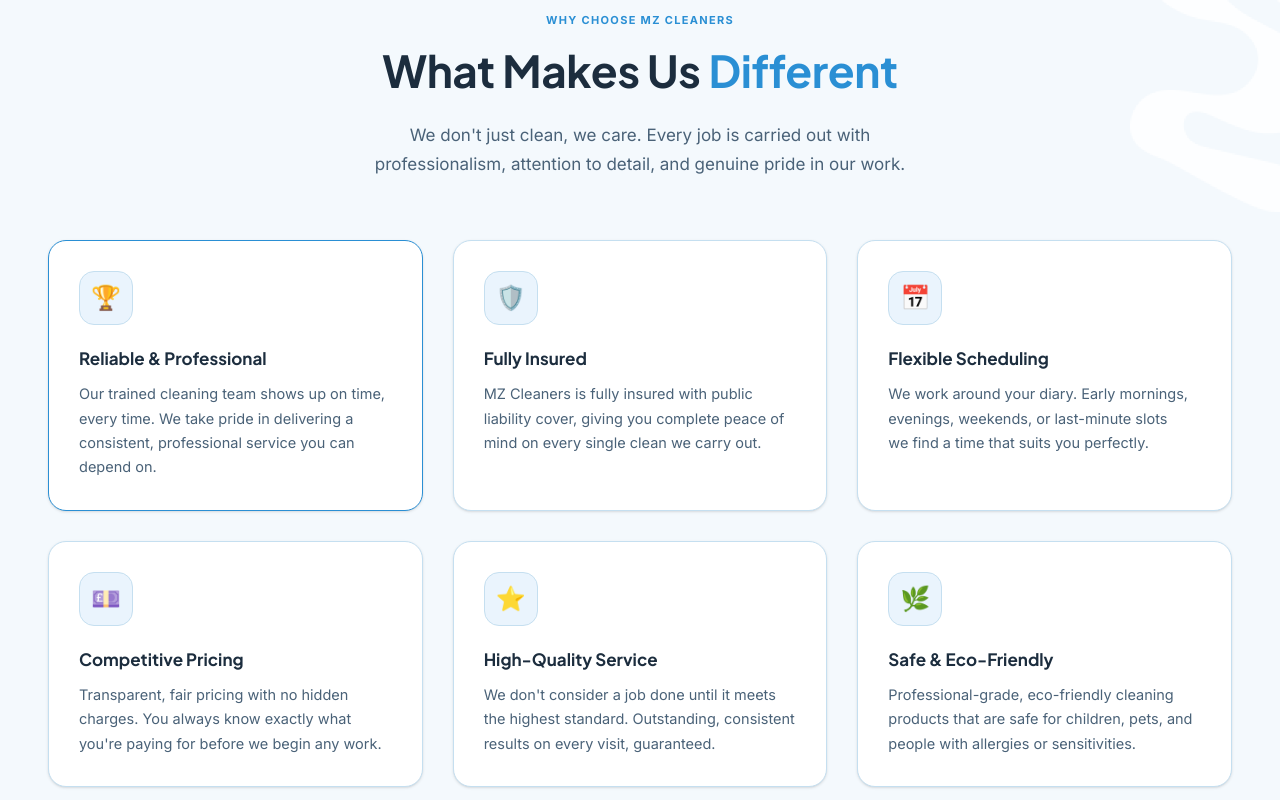
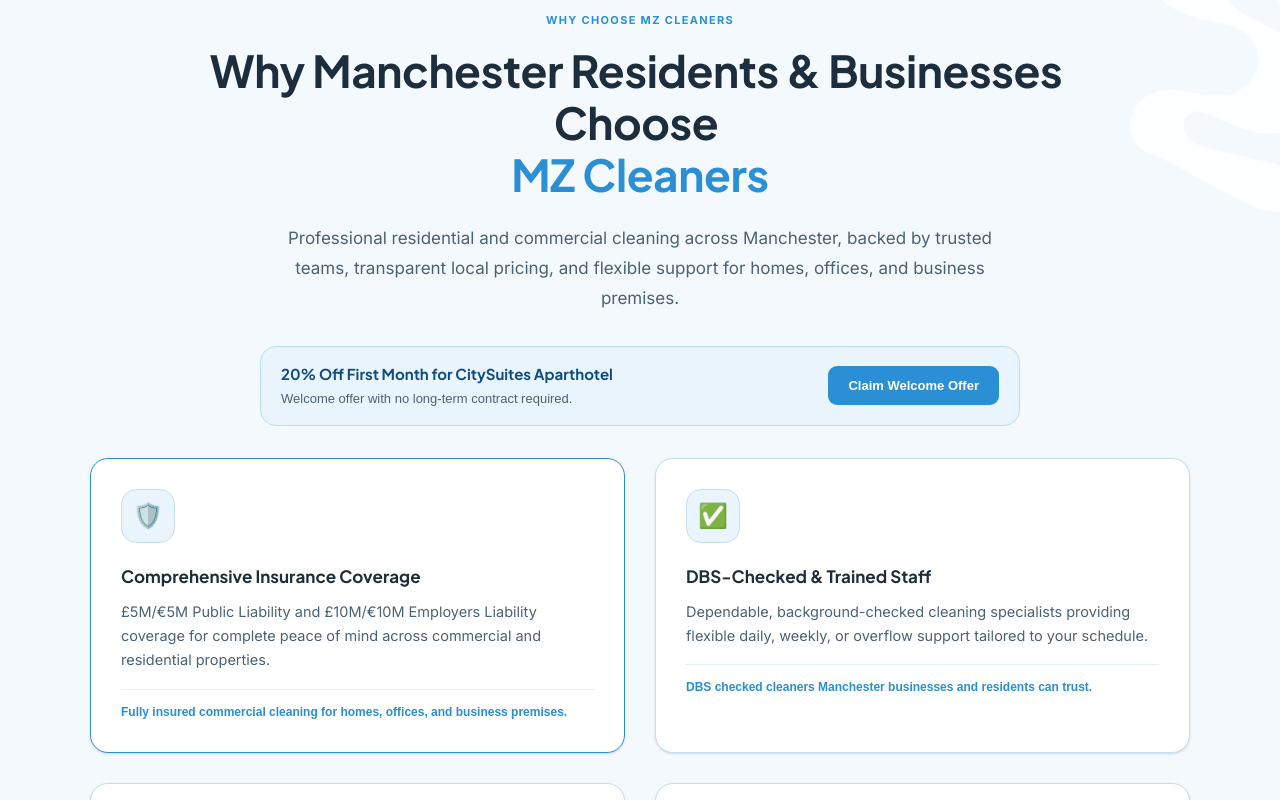
Before and after one commit to hanankhan98/gm-cleaners, a Next.js app: page / in a window 1280 px wide. Shown: the part 2040-2840 px from the top of the page. Built offline with nearby package versions, Linux system fonts and the light colour scheme.

Commit message:
Update why choose us section components and page layout

```diff
--- a/app/why-choose-us/page.tsx
+++ b/app/why-choose-us/page.tsx
@@ -8,8 +8,16 @@
 import OurGuaranteeSection from "@/components/why-choose-us/OurGuaranteeSection";
 
 export const metadata = {
-  title: "Why Choose Us | MZ Cleaners",
-  description: "Discover why Manchester homes and businesses trust MZ Cleaners. Satisfaction guarantee, fully insured, and highly trained staff.",
+  title: "Why Manchester Residents & Businesses Choose MZ Cleaners",
+  description: "Discover why Manchester residents and businesses choose MZ Cleaners: fully insured commercial cleaning, DBS checked cleaners, flexible contracts, local rates, and a 20% CitySuites Aparthotel welcome offer.",
+  keywords: [
+    "DBS checked cleaners Manchester",
+    "fully insured commercial cleaning",
+    "flexible office cleaning contracts",
+    "residential cleaning Manchester",
+    "cheapest local Manchester cleaning rates",
+    "CitySuites Aparthotel cleaning offer",
+  ],
 };
 
 export default function WhyChooseUsPage() {
--- a/components/WhyChooseUs.tsx
+++ b/components/WhyChooseUs.tsx
@@ -1,78 +1,34 @@
 import AnimateOnScroll from "@/components/AnimateOnScroll";
+import Link from "next/link";
 
 export default function WhyChooseUs() {
   const features = [
     {
-      title: "Reliable & Professional",
-      description: (
-        <>
-          Our trained cleaning team shows up on time, <br className="hidden lg:block" />
-          every time. We take pride in delivering a <br className="hidden lg:block" />
-          consistent, professional service you can <br className="hidden lg:block" />
-          depend on.
-        </>
-      ),
-      icon: "🏆",
+      title: "Comprehensive Insurance Coverage",
+      description: "£5M/€5M Public Liability and £10M/€10M Employers Liability coverage for complete peace of mind across commercial and residential properties.",
+      microText: "Fully insured commercial cleaning for homes, offices, and business premises.",
+      icon: "🛡️",
       borderColor: "border-[#2a8fd4]",
     },
     {
-      title: "Fully Insured",
-      description: (
-        <>
-          MZ Cleaners is fully insured with public <br className="hidden lg:block" />
-          liability cover, giving you complete peace of <br className="hidden lg:block" />
-          mind on every single clean we carry out.
-        </>
-      ),
-      icon: "🛡️",
+      title: "DBS-Checked & Trained Staff",
+      description: "Dependable, background-checked cleaning specialists providing flexible daily, weekly, or overflow support tailored to your schedule.",
+      microText: "DBS checked cleaners Manchester businesses and residents can trust.",
+      icon: "✅",
       borderColor: "border-[#c5dff0]",
     },
     {
-      title: "Flexible Scheduling",
-      description: (
-        <>
-          We work around your diary. Early mornings, <br className="hidden lg:block" />
-          evenings, weekends, or last-minute slots <br className="hidden lg:block" />
-          we find a time that suits you perfectly.
-        </>
-      ),
-      icon: "📅",
+      title: "Exclusive CitySuites Aparthotel Offer",
+      description: "Get 20% off your first month of professional cleaning services with zero long-term contracts required.",
+      microText: "Flexible office cleaning contracts with a welcome saving for CitySuites Aparthotel.",
+      icon: "🎁",
       borderColor: "border-[#c5dff0]",
     },
     {
-      title: "Competitive Pricing",
-      description: (
-        <>
-          Transparent, fair pricing with no hidden <br className="hidden lg:block" />
-          charges. You always know exactly what <br className="hidden lg:block" />
-          you're paying for before we begin any work.
-        </>
-      ),
+      title: "Cheapest Local Manchester Rates",
+      description: "Unbeatable pricing guaranteed for all Manchester residents without compromising on quality.",
+      microText: "Local Manchester cleaning prices with clear quotes and no hidden charges.",
       icon: "💷",
-      borderColor: "border-[#c5dff0]",
-    },
-    {
-      title: "High-Quality Service",
-      description: (
-        <>
-          We don't consider a job done until it meets <br className="hidden lg:block" />
-          the highest standard. Outstanding, consistent <br className="hidden lg:block" />
-          results on every visit, guaranteed.
-        </>
-      ),
-      icon: "⭐",
-      borderColor: "border-[#c5dff0]",
-    },
-    {
-      title: "Safe & Eco-Friendly",
-      description: (
-        <>
-          Professional-grade, eco-friendly cleaning <br className="hidden lg:block" />
-          products that are safe for children, pets, and <br className="hidden lg:block" />
-          people with allergies or sensitivities.
-        </>
-      ),
-      icon: "🌿",
       borderColor: "border-[#c5dff0]",
     },
   ];
@@ -88,22 +44,31 @@
 
         {/* Title */}
         <AnimateOnScroll animation="fade-up">
-          <h2 className="flex flex-wrap items-center justify-center font-plus-jakarta-sans font-bold text-[32px] md:text-[44px] text-center tracking-[-0.88px] leading-[1.18] mb-6">
-          <span className="text-[#1c2d3e] tracking-[-0.39px] mr-2">What Makes Us</span>
-          <span className="text-[#2a8fd4] tracking-[-0.39px]">Different</span>
+          <h2 className="flex max-w-4xl flex-wrap items-center justify-center font-plus-jakarta-sans font-bold text-[32px] md:text-[44px] text-center tracking-[-0.88px] leading-[1.18] mb-6">
+          <span className="text-[#1c2d3e] tracking-[-0.39px] mr-2">Why Manchester Residents &amp; Businesses Choose</span>
+          <span className="text-[#2a8fd4] tracking-[-0.39px]">MZ Cleaners</span>
         </h2>
         </AnimateOnScroll>
 
         {/* Subtitle */}
         <AnimateOnScroll animation="fade-up" delay={100}>
-          <p className="font-inter font-normal text-[#4a6278] text-[16px] md:text-[17px] text-center tracking-[0] leading-[1.75] mb-8 md:mb-[60px] max-w-[700px]">
-            We don't just clean, we care. Every job is carried out with <br className="hidden md:block" />
-            professionalism, attention to detail, and genuine pride in our work.
+          <p className="font-inter font-normal text-[#4a6278] text-[16px] md:text-[17px] text-center tracking-[0] leading-[1.75] mb-8 max-w-[760px]">
+            Professional residential and commercial cleaning across Manchester, backed by trusted teams, transparent local pricing, and flexible support for homes, offices, and business premises.
           </p>
+
+          <AnimateOnScroll animation="fade-up" delay={150} className="mb-8 w-full max-w-[900px]">
+            <div className="flex flex-col items-center justify-between gap-4 rounded-[16px] border border-[#b9ddf4] bg-[#eaf4fd] px-5 py-4 text-center md:flex-row md:text-left">
+              <div>
+                <p className="font-plus-jakarta-sans text-[15px] font-bold text-[#0f4c81]">20% Off First Month for CitySuites Aparthotel</p>
+                <p className="mt-1 text-[13px] text-[#4a6278]">Welcome offer with no long-term contract required.</p>
+              </div>
+              <Link href="/quote" className="shrink-0 rounded-[9px] bg-[#2a8fd4] px-5 py-2.5 text-[13px] font-bold text-white transition-colors hover:bg-[#237cbd]">Claim Welcome Offer</Link>
+            </div>
+          </AnimateOnScroll>
         </AnimateOnScroll>
 
         {/* Cards Grid */}
-        <div className="grid grid-cols-1 md:grid-cols-2 lg:grid-cols-3 gap-6 lg:gap-[30px] w-full max-w-[1440px]">
+        <div className="grid w-full max-w-[1100px] grid-cols-1 gap-6 md:grid-cols-2 lg:gap-[30px]">
           {features.map((feature, index) => (
             <AnimateOnScroll key={index} animation="fade-up" delay={index * 100} className="w-full">
               <div
@@ -122,13 +87,21 @@
               </h3>
 
               {/* Card Description */}
-              <p className="font-inter font-normal text-[#4a6278] text-[14.5px] tracking-[0] leading-[24.4px] flex-1">
+              <p className="font-inter font-normal text-[#4a6278] text-[14.5px] tracking-[0] leading-[24.4px]">
                 {feature.description}
               </p>
+              <p className="mt-4 border-t border-[#e4eff7] pt-3 text-[12px] font-semibold leading-5 text-[#2a8fd4]">{feature.microText}</p>
             </div>
             </AnimateOnScroll>
           ))}
         </div>
+
+        <AnimateOnScroll animation="fade-up" delay={450} className="mt-8">
+          <div className="flex flex-wrap items-center justify-center gap-3">
+            <span className="rounded-full border border-[#b9ddf4] bg-white px-4 py-2 text-[12px] font-bold text-[#0f4c81]">Fully Insured (£5M/€5M &amp; £10M/€10M)</span>
+            <span className="rounded-full border border-[#b9ddf4] bg-white px-4 py-2 text-[12px] font-bold text-[#0f4c81]">DBS Checked</span>
+          </div>
+        </AnimateOnScroll>
       </div>
 
       {/* Decorative Background Elements */}
--- a/components/why-choose-us/SixReasonsGrid.tsx
+++ b/components/why-choose-us/SixReasonsGrid.tsx
@@ -4,45 +4,31 @@
 const reasons = [
   {
     id: '01',
-    icon: '🏆',
-    title: 'Professional & Reliable Service',
-    description: 'When you book with MZ Cleaners, we show up on time, complete the job to the agreed standard, and communicate clearly at every step. No excuses, no surprises.',
-    bullets: ['Punctual arrival every visit', 'Consistent team assigned to you', 'Clear communication throughout']
+    icon: '🛡️',
+    title: 'Comprehensive Insurance Coverage',
+    description: '£5M/€5M Public Liability and £10M/€10M Employers Liability coverage for complete peace of mind across commercial and residential properties.',
+    bullets: ['Fully insured commercial cleaning', 'Residential and business cover', 'Peace of mind on every clean']
   },
   {
     id: '02',
-    icon: '🔍',
-    title: 'Exceptional Attention to Detail',
-    description: 'We clean the areas others overlook. Behind appliances, inside cupboards, grout lines, skirting boards — our team is methodical, thorough, and detail-focused every time.',
-    bullets: ['No area left uncleaned', 'Methodical room-by-room approach', 'Quality checked before we leave']
+    icon: '✅',
+    title: 'DBS-Checked & Trained Staff',
+    description: 'Dependable, background-checked cleaning specialists providing flexible daily, weekly, or overflow support tailored to your schedule.',
+    bullets: ['DBS checked cleaners Manchester', 'Reference verified before hiring', 'Professional and respectful always']
   },
   {
     id: '03',
-    icon: '✅',
-    title: 'Friendly & Trustworthy Cleaners',
-    description: 'All MZ Cleaners staff are DBS checked, reference verified, and trained before entering any property. You can feel completely safe and comfortable with our team.',
-    bullets: ['Full DBS background checks', 'Reference verified before hiring', 'Professional and respectful always']
+    icon: '🎁',
+    title: 'Exclusive CitySuites Aparthotel Offer',
+    description: 'Get 20% off your first month of professional cleaning services with zero long-term contracts required.',
+    bullets: ['20% off your first month', 'No long-term contract required', 'Professional commercial cleaning']
   },
   {
     id: '04',
-    icon: '📅',
-    title: 'Flexible Appointments',
-    description: 'Early mornings, evenings, weekends, last-minute bookings — we work around your schedule, not the other way around. Cleaning that fits into your life.',
-    bullets: ['Early morning & evening slots', 'Weekend availability', 'Last-minute bookings welcome']
-  },
-  {
-    id: '05',
-    icon: '⭐',
-    title: 'Customer Satisfaction Guaranteed',
-    description: 'We are not happy until you are happy. If anything falls short of your expectations, we return and put it right at zero extra cost. That is our promise to every client.',
-    bullets: ['Satisfaction guarantee', 'Free return visit if needed', 'Highly recommended by customers']
-  },
-  {
-    id: '06',
-    icon: '🌿',
-    title: 'Safe Cleaning Methods & Products',
-    description: 'We use professional-grade, eco-friendly cleaning products that are non-toxic and safe for children, pets, and allergy sufferers. We care for your people, not just your property.',
-    bullets: ['Eco-friendly & non-toxic products', 'Safe for children and pets', 'Kind to the environment']
+    icon: '💷',
+    title: 'Cheapest Local Manchester Rates',
+    description: 'Unbeatable pricing guaranteed for all Manchester residents without compromising on quality.',
+    bullets: ['Local Manchester pricing', 'Clear quotes with no hidden fees', 'Quality service at a fair rate']
   }
 ];
 
@@ -67,7 +53,7 @@
 
         {/* Subtitle */}
         <p className="font-inter text-[15px] md:text-[17px] leading-[1.75] text-[rgba(255,255,255,0.68)] max-w-[550px] mb-16 text-center md:text-left mx-auto md:mx-0">
-          Every reason below is a commitment we make to every single client, on every single clean.
+          Trust guarantees, local pricing benefits, and flexible support for Manchester homes and businesses.
         </p>
         </AnimateOnScroll>
 
--- a/components/why-choose-us/WhyChooseUsHero.tsx
+++ b/components/why-choose-us/WhyChooseUsHero.tsx
@@ -21,8 +21,8 @@
           <span className="text-white">Why Choose Us</span>
         </div>
         <AnimateOnScroll animation="fade-up">
-          <h1 className="text-[34px] md:text-[58px] font-extrabold font-plus-jakarta-sans tracking-[-1.74px] leading-tight mb-4">
-            Why Choose{' '}
+          <h1 className="max-w-5xl text-[34px] md:text-[58px] font-extrabold font-plus-jakarta-sans tracking-[-1.74px] leading-tight mb-4">
+            Why Manchester Residents &amp; Businesses Choose{' '}
             <span className="text-transparent bg-clip-text bg-gradient-to-r from-[#fff] to-[#5bb8f5]">
               MZ Cleaners
             </span>
@@ -30,15 +30,21 @@
         </AnimateOnScroll>
         <AnimateOnScroll animation="fade-up" delay={100}>
           <p className="text-[16px] md:text-[18px] leading-[30.6px] text-white/90 max-w-2xl mx-auto">
-            We're not just a cleaning company — we're a team of dedicated professionals who genuinely care about every result we deliver. Here's why local homes and businesses trust us.
+            Fully insured commercial cleaning and DBS checked cleaners Manchester residents and businesses can trust, with flexible office cleaning contracts and competitive local rates.
           </p>
         </AnimateOnScroll>
         <AnimateOnScroll animation="fade-up" delay={200}>
           <div className="flex flex-wrap items-center justify-center gap-2 md:gap-3 mt-5 md:mt-8">
             <span className="px-5 py-2.5 rounded-full bg-white/12 border border-white/20 text-[13px] md:text-[14px] font-semibold text-white/90 backdrop-blur-[8px]">Trusted by local homes and businesses</span>
             <span className="px-5 py-2.5 rounded-full bg-white/12 border border-white/20 text-[13px] md:text-[14px] font-semibold text-white/90 backdrop-blur-[8px]">Highly rated service</span>
-            <span className="px-5 py-2.5 rounded-full bg-white/12 border border-white/20 text-[13px] md:text-[14px] font-semibold text-white/90 backdrop-blur-[8px]">Fully insured for your peace of mind</span>
-            <span className="px-5 py-2.5 rounded-full bg-white/12 border border-white/20 text-[13px] md:text-[14px] font-semibold text-white/90 backdrop-blur-[8px]">Experienced, professional team</span>
+            <span className="px-5 py-2.5 rounded-full bg-white/12 border border-white/20 text-[13px] md:text-[14px] font-semibold text-white/90 backdrop-blur-[8px]">Fully Insured (£5M/€5M &amp; £10M/€10M)</span>
+            <span className="px-5 py-2.5 rounded-full bg-white/12 border border-white/20 text-[13px] md:text-[14px] font-semibold text-white/90 backdrop-blur-[8px]">DBS Checked</span>
+          </div>
+        </AnimateOnScroll>
+        <AnimateOnScroll animation="fade-up" delay={300}>
+          <div className="mt-6 rounded-[14px] border border-white/25 bg-white/10 px-5 py-3 text-center backdrop-blur-[8px]">
+            <p className="text-[14px] font-bold text-white">20% Off First Month for CitySuites Aparthotel</p>
+            <p className="mt-1 text-[12px] text-white/75">Welcome offer with no long-term contract required.</p>
           </div>
         </AnimateOnScroll>
       </div>
```
